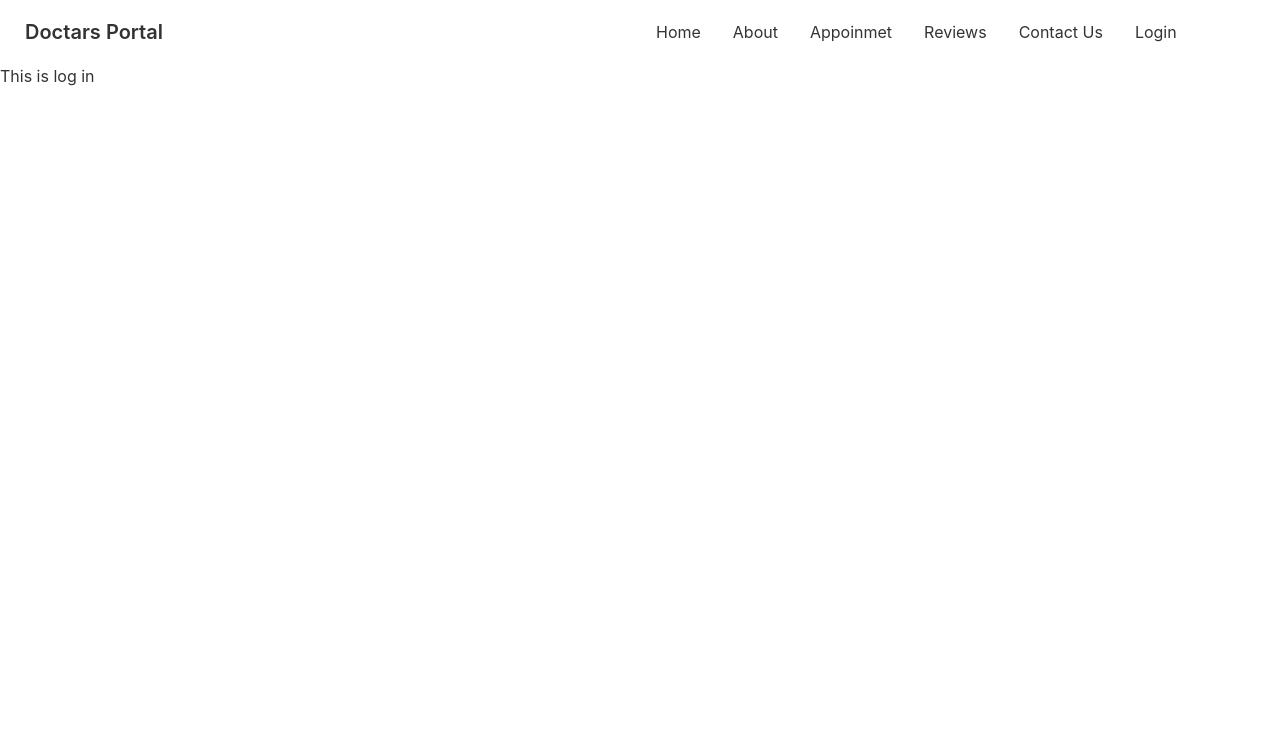
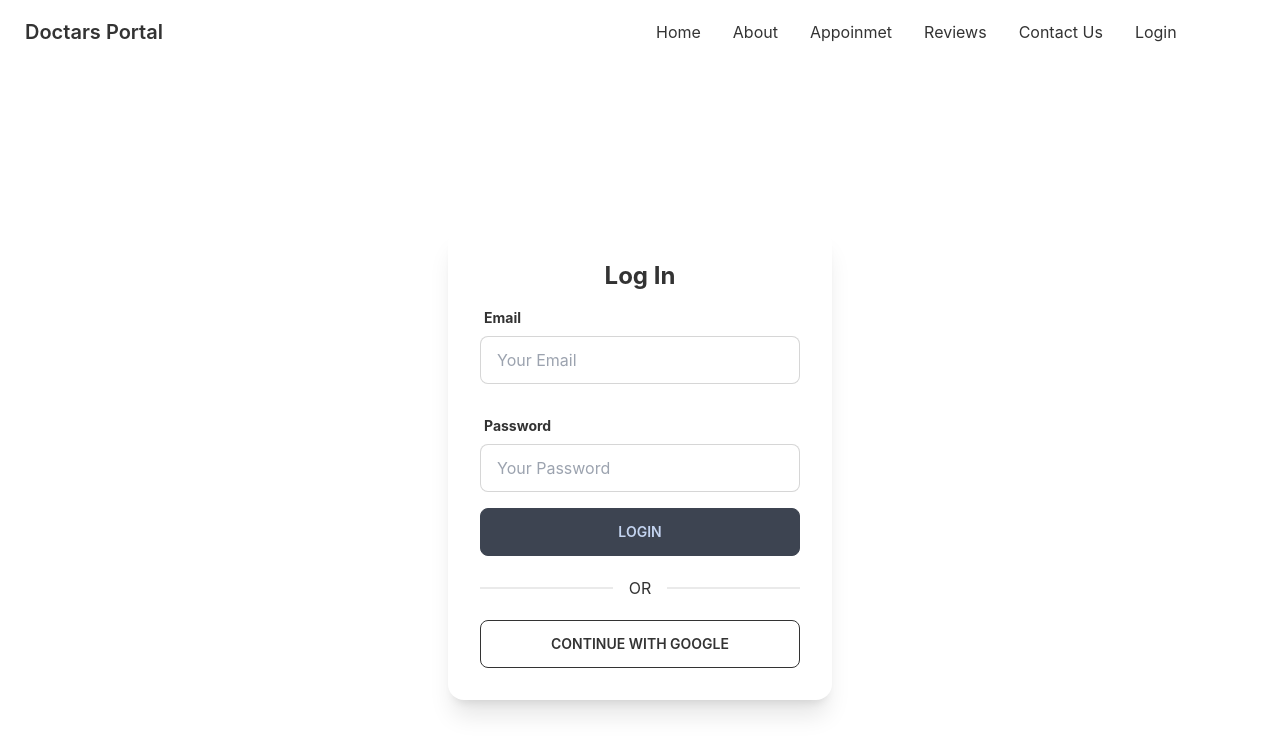
Before and after one commit to AlaminDolar/doctors-portal-client, a React (Create React App) app: page /login in a window 1280 px wide. Shown: the top 754 px of the page. Built offline with nearby package versions, Linux system fonts and the light colour scheme; no server answers.

Commit message:
login validation ok

```diff
--- a/package.json
+++ b/package.json
@@ -8,9 +8,12 @@
     "@testing-library/user-event": "^13.5.0",
     "daisyui": "^2.31.0",
     "date-fns": "^2.29.3",
+    "firebase": "^9.12.1",
     "react": "^18.2.0",
     "react-day-picker": "^8.3.0",
     "react-dom": "^18.2.0",
+    "react-firebase-hooks": "^5.0.3",
+    "react-hook-form": "^7.38.0",
     "react-router-dom": "^6.4.1",
     "react-scripts": "5.0.1",
     "web-vitals": "^2.1.4"
--- a/src/Pages/Appointment/AvailableAppointment.js
+++ b/src/Pages/Appointment/AvailableAppointment.js
@@ -8,16 +8,16 @@
     const [treatment, setTreatment] = useState(null);
 
     useEffect(() => {
-        fetch('services.json')
+        fetch('http://localhost:5000/services')
             .then(res => res.json())
             .then(data => setServices(data))
     }, [])
     return (
         <div className='my-28'>
-            <h1 className='text-secondary text-xl font-bold text-center'>Available Services on {format(date, 'PP')}</h1>
+            <h1 className='text-xl font-bold text-center text-secondary'>Available Services on {format(date, 'PP')}</h1>
 
 
-            <div className='grid grid-cols-1 md:grid-cols-2 lg:grid-cols-3 gap-5 mt-11'>
+            <div className='grid grid-cols-1 gap-5 md:grid-cols-2 lg:grid-cols-3 mt-11'>
                 {
                     services.map(service => <Service
                         key={service._id}
@@ -28,6 +28,8 @@
             </div>
             {treatment && <BookingModal
                 treatment={treatment}
+                date={date}
+                setTreatment={setTreatment}
             ></BookingModal>}
         </div>
 
--- a/src/Pages/Appointment/BookingModal.js
+++ b/src/Pages/Appointment/BookingModal.js
@@ -1,18 +1,36 @@
+import { format } from 'date-fns';
 import React from 'react';
 
-const BookingModal = ({ treatment }) => {
-    const { name, slots } = treatment;
+const BookingModal = ({ treatment, date, setTreatment }) => {
+    const { name, slots, _id } = treatment;
+
+    const handleBooking = event => {
+        event.preventDefault();
+        const slot = event.target.slot.value;
+        console.log(_id, name, slot);
+        setTreatment(null);
+    }
     return (
         <div>
             <input type="checkbox" id="booking-modal" className="modal-toggle" />
             <div className="modal modal-bottom sm:modal-middle">
                 <div className="modal-box">
-                    <label htmlFor="booking-modal" className="btn btn-sm btn-circle absolute right-2 top-2">✕</label>
-                    <h3 className="font-bold text-lg">Booking for: {name} </h3>
-                    <p className="py-4">You've been selected for a chance to get one year of subscription to use Wikipedia for free!</p>
-                    <div className="modal-action">
-                        <label htmlFor="booking-modal" className="btn">Yay!</label>
-                    </div>
+                    <label htmlFor="booking-modal" className="absolute btn btn-sm btn-circle right-2 top-2">✕</label>
+                    <h3 className="text-lg font-bold text-secondary ">Booking for: {name} </h3>
+                    <form onSubmit={handleBooking} className='grid grid-cols-1 gap-2 mt-5 justify-items-center'>
+                        <input type="text" disabled value={format(date, 'PP')} className="w-full max-w-xs input input-bordered" />
+                        <select name='slot' className="w-full max-w-xs select select-bordered">
+                            {
+                                slots.map(slot => <option value={slot}>{slot} </option>)
+                            }
+                        </select>
+                        <input type="text" name='name' placeholder="Your Name" className="w-full max-w-xs input input-bordered" />
+                        <input type="text" name='email' placeholder="Email Address" className="w-full max-w-xs input input-bordered" />
+                        <input type="text" name='phone' placeholder="Phone Number" className="w-full max-w-xs input input-bordered" />
+                        <input type="submit" className="w-full max-w-xs btn btn-secondary" />
+
+                    </form>
+
                 </div>
             </div>
         </div>
--- a/src/Pages/Appointment/Service.js
+++ b/src/Pages/Appointment/Service.js
@@ -21,7 +21,7 @@
                     <label htmlFor="booking-modal"
                         onClick={() => setTreatment(service)}
                         disabled={slots.length === 0}
-                        className="btn btn-primary uppercase">book appointment</label>
+                        className="btn btn-sm btn-primary uppercase">book appointment</label>
                 </div>
             </div>
         </div>
--- a/src/Pages/Login/Login.js
+++ b/src/Pages/Login/Login.js
@@ -1,9 +1,102 @@
 import React from 'react';
+import { useSignInWithGoogle } from 'react-firebase-hooks/auth';
+import auth from '../../firebase.init';
+import { useForm } from "react-hook-form";
 
 const Login = () => {
+    const [signInWithGoogle, user, loading, error] = useSignInWithGoogle(auth);
+    const { register, formState: { errors }, handleSubmit } = useForm();
+    if(user){
+        console.log(user);
+    }
+    const onSubmit = (data) => {
+        console.log(data)
+    }
     return (
-        <div>
-            <h1>This is log in</h1>
+
+        <div className='flex h-screen justify-center items-center'>
+           <div className="card w-96 bg-base-100 shadow-xl">
+  <div className="card-body">
+    <h2 className="text-center text-2xl font-bold">Log In</h2>
+
+    {/* Use UseHook */}
+    <form onSubmit={handleSubmit(onSubmit)}>
+
+    <div className="form-control w-full max-w-xs">
+  <label className="label">
+    <span className="label-text  font-bold">Email</span>
+
+  </label>
+  <input
+  type="email"
+  placeholder="Your Email"
+  className="input input-bordered w-full max-w-xs"
+  {...register("email",{
+    required:{
+value: true,
+message:'Email is Required'
+    },
+    pattern: {
+      value: /[a-z0-9]+@[a-z]+\.[a-z]{2,3}/,
+      message: 'Provide a valid email' // JS only: <p>error message</p> TS only support string
+    }
+  })}
+  />
+
+  <label className="label">
+  {errors.email?.type === 'required' && <span className="label-text-alt text-red-500">{errors.email.message}</span>}
+  {errors.email?.type === 'pattern' && <span className="label-text-alt text-red-500">{errors.email.message}</span>}
+
+
+  </label>
+</div>
+
+
+
+
+    </form>
+    <form onSubmit={handleSubmit(onSubmit)}>
+
+    <div className="form-control w-full max-w-xs">
+  <label className="label">
+    <span className="label-text  font-bold">Password</span>
+
+  </label>
+  <input
+  type="password"
+  placeholder="Your Password"
+  className="input input-bordered w-full max-w-xs"
+  {...register("password",{
+    required:{
+value: true,
+message:'Password is Required'
+    },
+    minLength: {
+      value: 6,
+      message: 'Al leaast 6 character' // JS only: <p>error message</p> TS only support string
+    }
+  })}
+  />
+
+  <label className="label">
+  {errors.password?.type === 'required' && <span className="label-text-alt text-red-500">{errors.password.message}</span>}
+  {errors.password?.type === 'minLength' && <span className="label-text-alt text-red-500">{errors.password.message}</span>}
+
+
+  </label>
+</div>
+
+
+
+      <input className='btn w-full max-w-xs' type="submit" value='login'/>
+    </form>
+
+    <div className="divider">OR</div>
+
+    <button onClick={() => signInWithGoogle()} className="btn btn-outline">CONTINUE WITH GOOGLE</button>
+
+  </div>
+</div>
         </div>
     );
 };
--- /dev/null
+++ b/src/firebase.init.js
@@ -0,0 +1,22 @@
+// Import the functions you need from the SDKs you need
+import { initializeApp } from "firebase/app";
+import { getAuth } from "firebase/auth";
+// TODO: Add SDKs for Firebase products that you want to use
+// https://firebase.google.com/docs/web/setup#available-libraries
+
+// Your web app's Firebase configuration
+const firebaseConfig = {
+  apiKey:process.env.REACT_APP_API_KEY ,
+  authDomain:process.env.REACT_APP_AUTH_DOMAIN ,
+  projectId:process.env.REACT_APP_PROJECT_ID ,
+  storageBucket:process.env.REACT_APP_STORAGE_BUCKET ,
+  messagingSenderId:process.env.REACT_APP_MESSAGING_SENDER_ID ,
+  appId:process.env.REACT_APP_APP_ID
+};
+
+// Initialize Firebase
+const app = initializeApp(firebaseConfig);
+
+const auth= getAuth(app);
+
+export default auth;
```
Also changed, not shown: 1 other file (tests, documents, lock files or other folders).
